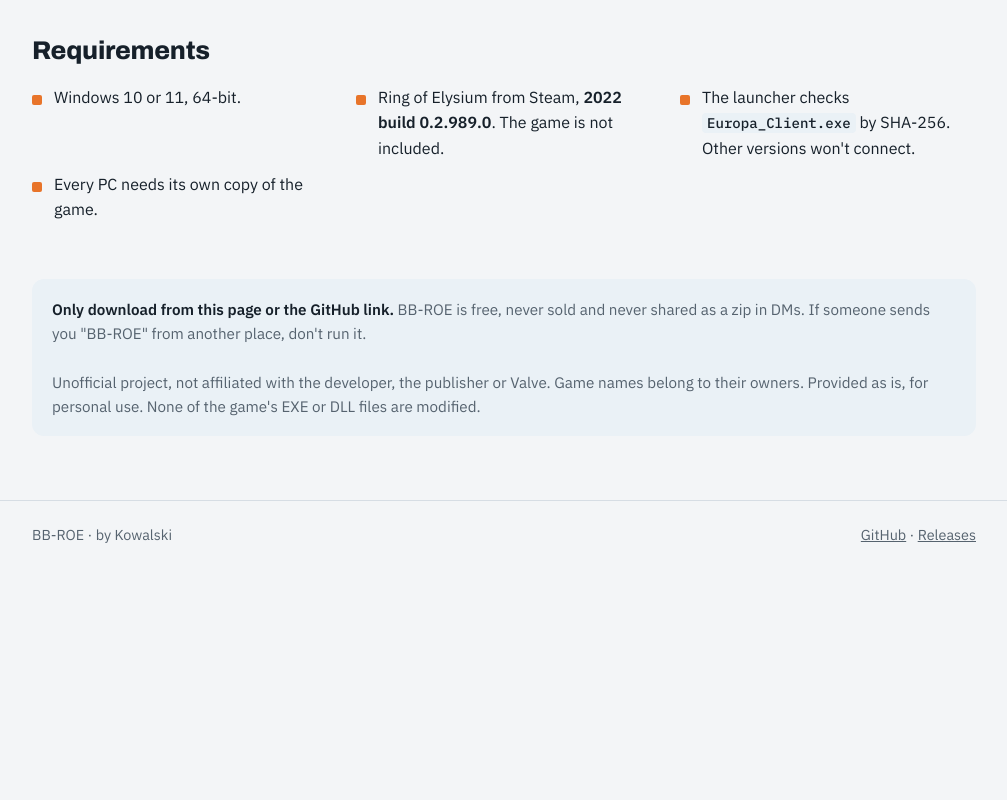
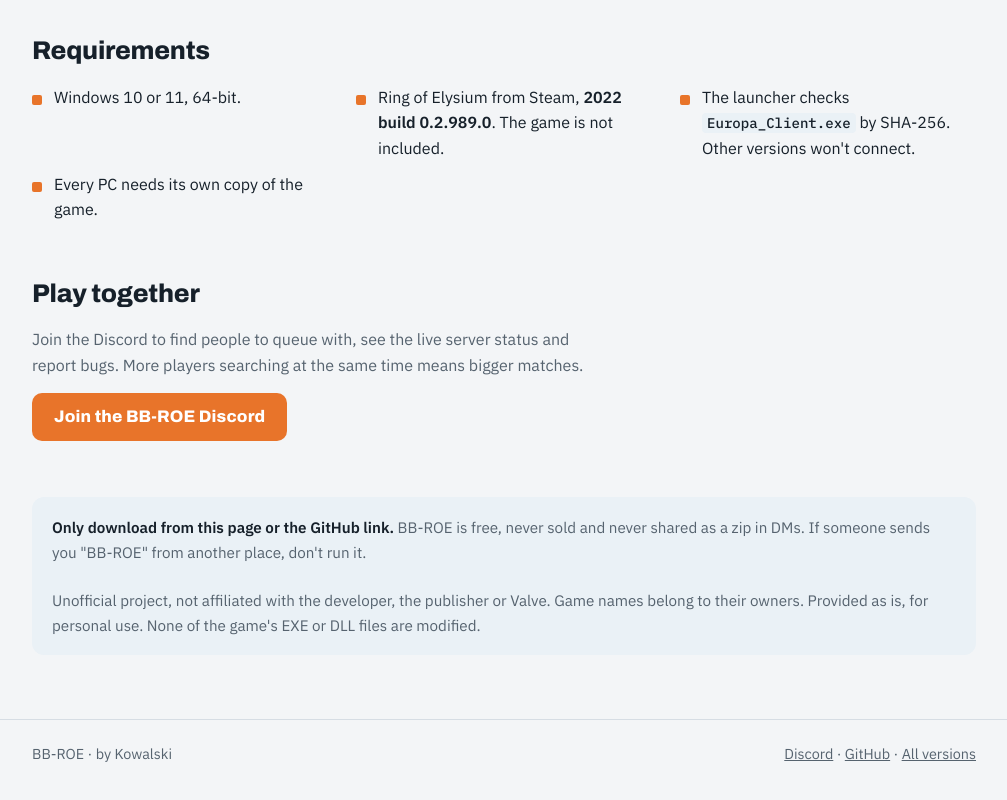
Before and after one commit to streamnestapp/bb-roe, a plain HTML site: page docs/index.html in a window 1280 px wide. Shown: the part 1116-1916 px from the top of the page, without its empty margins (136-1143 px from the left). Before the commit the page ends 1702 px from the top, so only its background shows below. Drawn offline with Linux system fonts and the light colour scheme; no server answers.

Commit message:
Pagina de download: convite do Discord
Co-Authored-By: Claude Opus 5.5 <noreply@anthropic.com>

```diff
--- a/docs/index.html
+++ b/docs/index.html
@@ -81,7 +81,7 @@ footer .wrap{display:flex;flex-wrap:wrap;gap:8px 20px;justify-content:space-betw
         <svg width="20" height="20" viewBox="0 0 24 24" aria-hidden="true"><path d="M12 3v12m0 0-5-5m5 5 5-5M4 20h16" fill="none" stroke="currentColor" stroke-width="2.4" stroke-linecap="round" stroke-linejoin="round"/></svg>
         <span id="dl-label">Download for Windows</span>
       </a>
-      <a class="btn ghost" href="https://github.com/streamnestapp/bb-roe/releases">All versions</a>
+      <a class="btn ghost" href="https://discord.gg/nnjS8xhPxW">Join the Discord</a>
     </div>
     <div class="meta" id="dl-meta">Latest version on GitHub Releases · Windows 10/11 · 64-bit</div>
     <div class="server" aria-label="Online server">
@@ -123,6 +123,12 @@ footer .wrap{display:flex;flex-wrap:wrap;gap:8px 20px;justify-content:space-betw
     </ul>
   </section>
 
+  <section>
+    <h2>Play together</h2>
+    <p style="margin:0 0 14px;color:var(--muted);max-width:60ch">Join the Discord to find people to queue with, see the live server status and report bugs. More players searching at the same time means bigger matches.</p>
+    <a class="btn" style="background:var(--sunset);color:#fff" href="https://discord.gg/nnjS8xhPxW">Join the BB-ROE Discord</a>
+  </section>
+
   <section class="note">
     <b>Only download from this page or the GitHub link.</b> BB-ROE is free, never sold and never shared as a zip in DMs. If someone sends you "BB-ROE" from another place, don't run it.
     <br><br>
@@ -133,7 +139,7 @@ footer .wrap{display:flex;flex-wrap:wrap;gap:8px 20px;justify-content:space-betw
 <footer>
   <div class="wrap">
     <span>BB-ROE · by Kowalski</span>
-    <span><a href="https://github.com/streamnestapp/bb-roe">GitHub</a> · <a href="https://github.com/streamnestapp/bb-roe/releases">Releases</a></span>
+    <span><a href="https://discord.gg/nnjS8xhPxW">Discord</a> · <a href="https://github.com/streamnestapp/bb-roe">GitHub</a> · <a href="https://github.com/streamnestapp/bb-roe/releases">All versions</a></span>
   </div>
 </footer>
 
```
